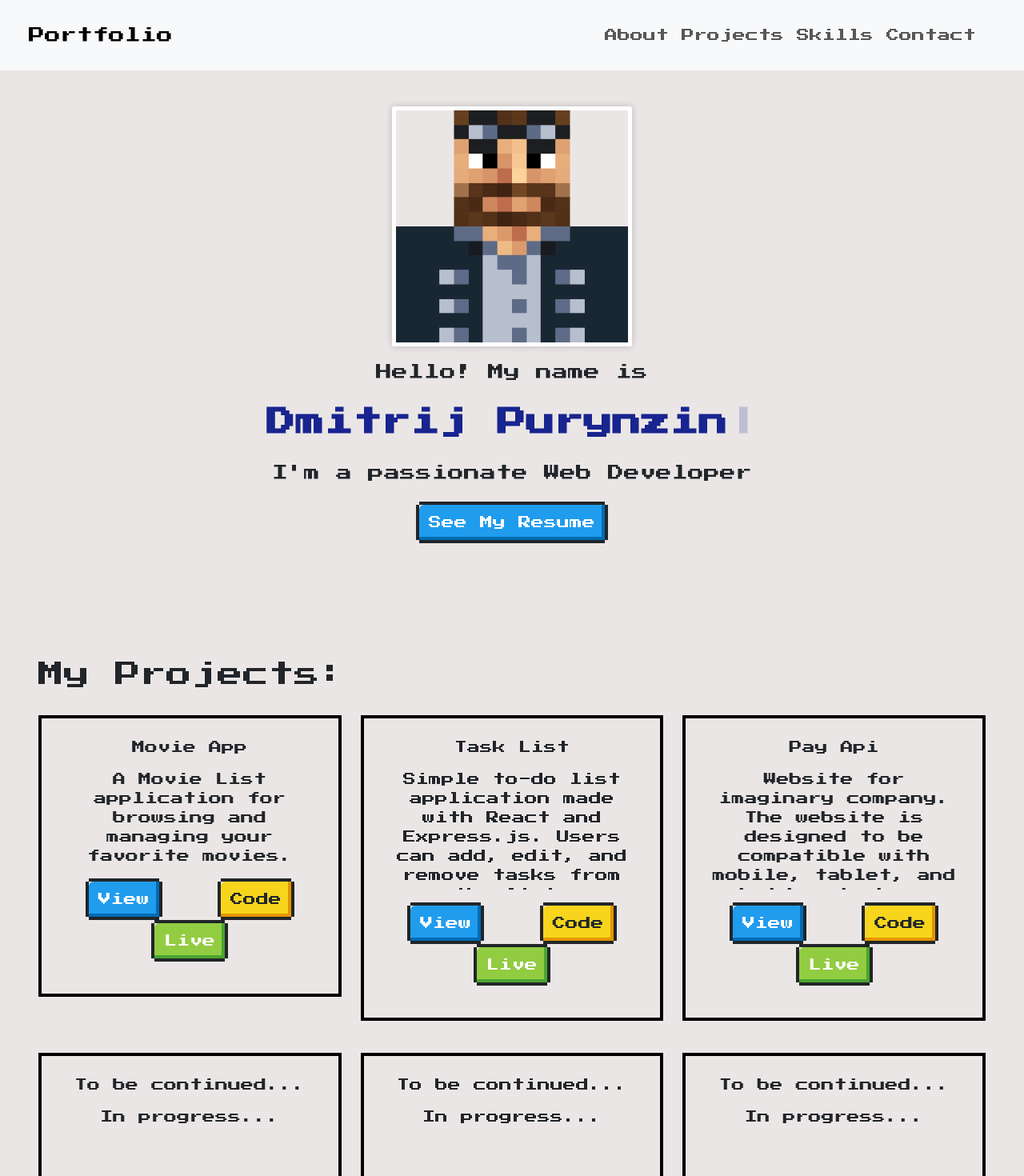
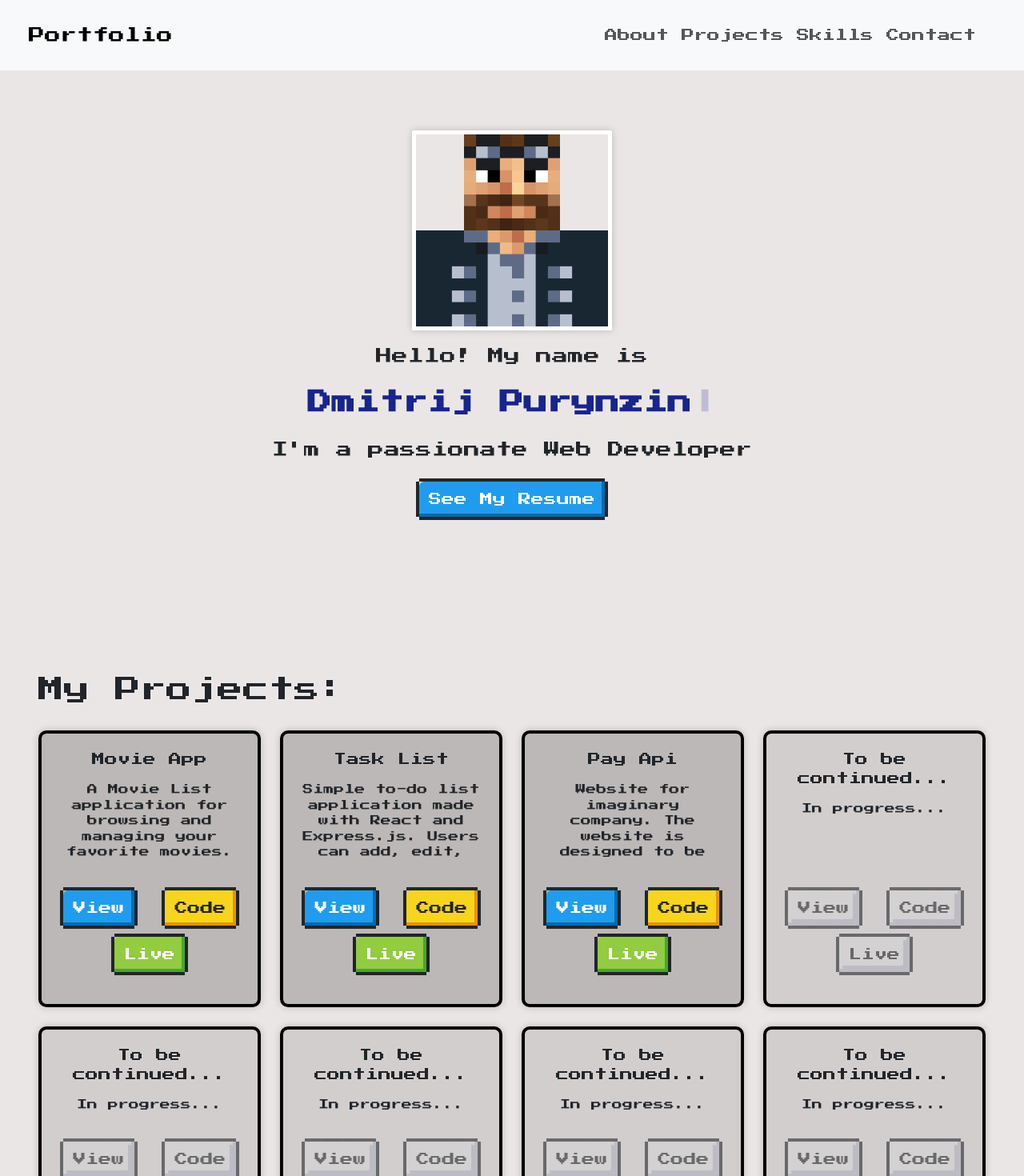
Before and after one commit to darkeris345/Portfolio-Web, a React (Vite) app: page / in a window 1280 px wide. Shown: the top 1470 px of the page at 80% size. Built offline with nearby package versions, Linux system fonts and the light colour scheme.

Commit message:
Project part update

```diff
--- a/src/components/About/About.scss
+++ b/src/components/About/About.scss
@@ -8,28 +8,25 @@
 
 .avatar {
   border-radius: 1%;
-  width: 300px;
-  height: 300px;
+  width: 250px;
+  height: 250px;
   object-fit: cover;
   margin-bottom: 20px;
   border: 5px solid #fff;
   box-shadow: 0 0 10px rgba(0, 0, 0, 0.2);
-  transition: all 0.3s ease;
   background-image: url(../../assets/pictures/skinmc-avatar.png);
   background-size: 100%;
   background-repeat: no-repeat;
   &:hover {
-    background-image: url(../../assets/pictures/25042024-M.C-Dima_DSCF6963.png);
+    background-image: url(../../assets/pictures/25042024-M.C-Dima_DSCF6963.jpg);
     background-size: 100%;
-
-
-    transform: scale(1.5);
+    background-repeat: no-repeat;
     box-shadow: 0 0 20px rgba(0, 0, 0, 0.4);
   }
 }
 
 .typewriter-container {
-  font-size: 36px;
+  font-size: 30px;
   color: #18248f;
   font-weight: bold;
   cursor: ".";
--- a/src/components/About/About.tsx
+++ b/src/components/About/About.tsx
@@ -36,7 +36,7 @@ const About: React.FC = () => {
         }}
           onInit={(typewriter) => {
             typewriter
-              .pauseFor(3000)
+              .pauseFor(2000)
               .typeString("Dmitrij Purynzin")
               .start();
           }}
--- a/src/components/Projects/Projects.scss
+++ b/src/components/Projects/Projects.scss
@@ -3,14 +3,16 @@
     display: flex;
     flex-direction: column;
     justify-content: center;
-    .project{
+
+    .project {
         margin-bottom: 1rem;
-        max-width: 450px;
+        max-width: 400px;
+
         .description {
-            max-height: 150px;
+            max-height: 100px;
             overflow-y: auto;
             -webkit-overflow-scrolling: touch;
-
+            font-size: small;
         }
     }
 }
@@ -19,10 +21,10 @@
     margin: 2rem 0;
 }
 
-.project:hover{
+.project:hover {
     box-shadow: 0 0 30px rgba(15, 6, 139, 0.4);
 
-    .title{
+    .title {
         color: #18248f;
     }
 
--- a/src/components/Projects/Projects.tsx
+++ b/src/components/Projects/Projects.tsx
@@ -41,7 +41,7 @@ const Projects: React.FC = () => {
 
     >
       <h2 className="projectsHeader">My Projects:</h2>
-      <Row xs={1} md={2} lg={3} className="g-4">
+      <Row xs={1} md={2} lg={3} xl={4} className="g-4">
         {projectsList.map((project, index) => (
           <Col key={index}>
             <div
@@ -50,10 +50,15 @@ const Projects: React.FC = () => {
               data-aos-delay={index * 150}
               data-aos-duration="1000"
               style={{
-                minHeight: "320px",
                 display: "flex",
                 flexDirection: "column",
                 justifyContent: "space-between",
+                alignItems: "center",
+                height: "100%",
+                padding: "20px",
+                backgroundColor: project.done ? "rgba(0, 0, 0, 0.2)" : "rgba(0, 0, 0, 0.1)",
+                borderRadius: "10px",
+                boxShadow: "0 0 10px rgba(0, 0, 0, 0.2)",
 
               }}
             >
@@ -72,6 +77,7 @@ const Projects: React.FC = () => {
                         ? "nes-btn is-disabled"
                         : "nes-btn is-primary nes-cursor"
                     }
+                    style={{ marginBottom: "10px" }}
                   >
                     View
                   </Button>
--- a/src/components/Projects/projectsList.json
+++ b/src/components/Projects/projectsList.json
@@ -40,5 +40,19 @@
     "github": "#",
     "deploy": "#",
     "done": false
+  },
+  {
+    "name": "To be continued...",
+    "description": "In progress...",
+    "github": "#",
+    "deploy": "#",
+    "done": false
+  },
+  {
+    "name": "To be continued...",
+    "description": "In progress...",
+    "github": "#",
+    "deploy": "#",
+    "done": false
   }
 ]
```
Also changed, not shown: src/assets/pictures/25042024-M.C-Dima_DSCF6963.jpg (added), 1 other file (tests, documents, lock files or other folders).
